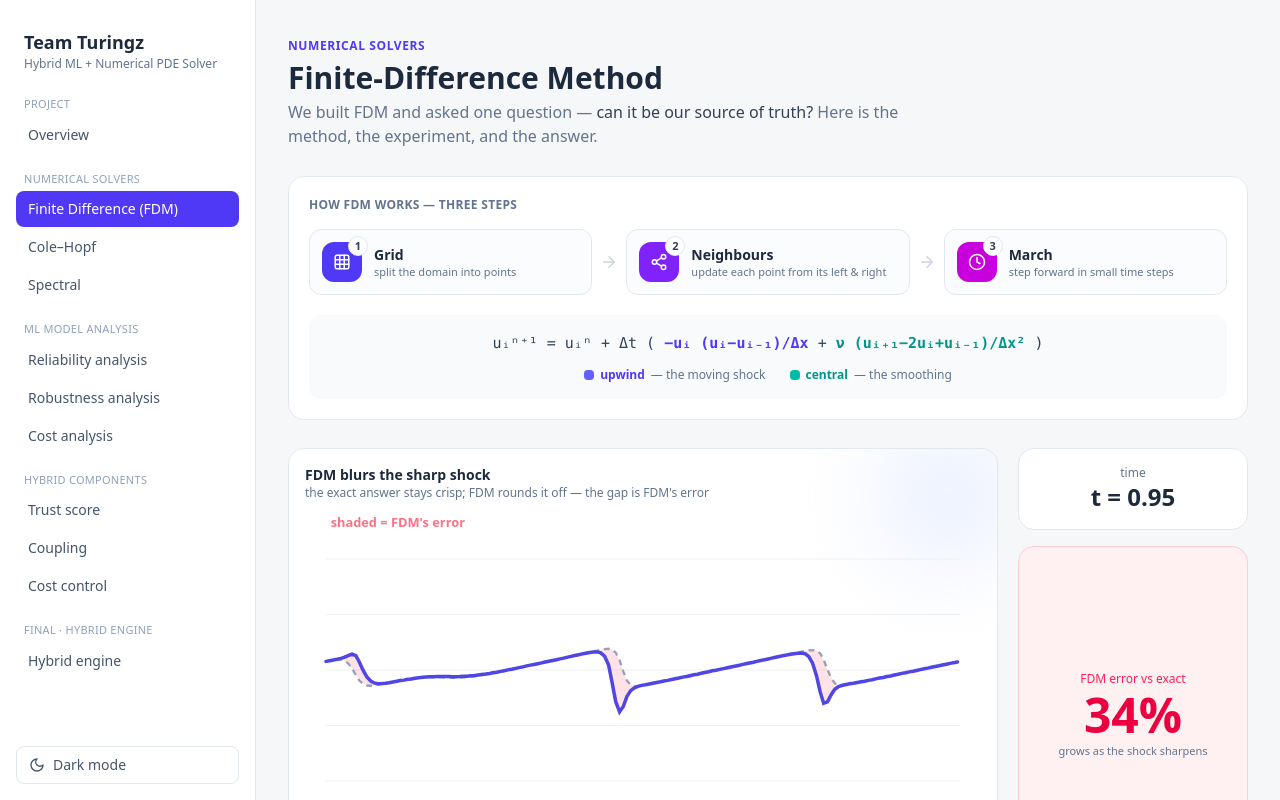
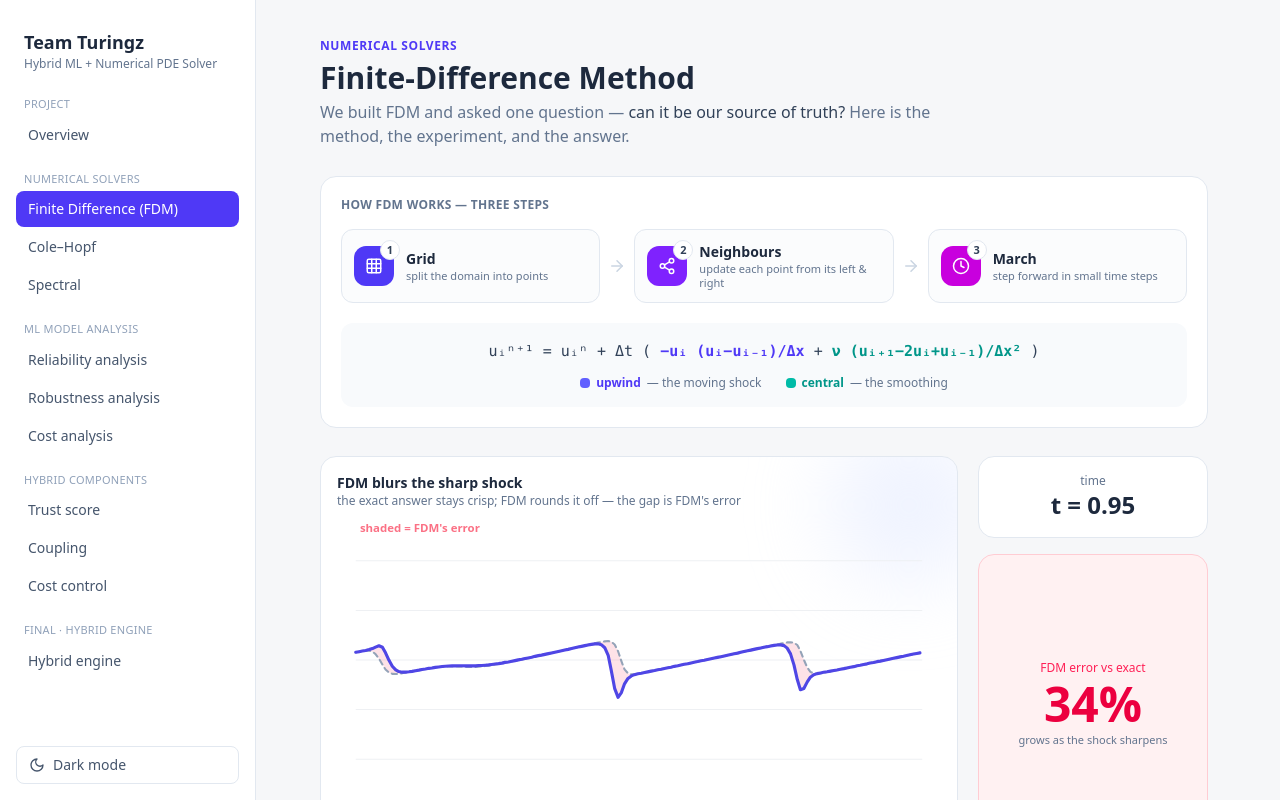
Before and after one commit to nithiladilsh/Turingz, a React (Vite) app in the folder demo_app/frontend/: page / in a window 1280 px wide. Both pictures are taken after a click on the button "Finite Difference (FDM)". Shown: the top 800 px of the page. Built offline with nearby package versions, Linux system fonts and the light colour scheme.

Commit message:
UI fixes

```diff
--- a/demo_app/frontend/src/App.jsx
+++ b/demo_app/frontend/src/App.jsx
@@ -84,7 +84,7 @@ export default function App() {
         </button>
       </aside>
 
-      <main className="ml-64 p-8">
+      <main className="ml-72 mx-10 p-8">
         {active === "overview" && <Overview go={setActive} />}
         {active === "trust" && <TrustPage />}
         {active === "fdm" && <FDMPage />}
--- a/demo_app/frontend/src/pages/FDMPage.jsx
+++ b/demo_app/frontend/src/pages/FDMPage.jsx
@@ -62,12 +62,15 @@ function BlurChart({ frame }) {
         stroke="#94a3b8"
         strokeWidth="2"
         strokeDasharray="5 4"
+        strokeLinejoin="round"
+        strokeLinecap="round"
       />
       <path
         d={path(fdmY)}
         fill="none"
         stroke="#4f46e5"
         strokeWidth="3"
+        strokeLinejoin="round"
         strokeLinecap="round"
       />
       <text
```
